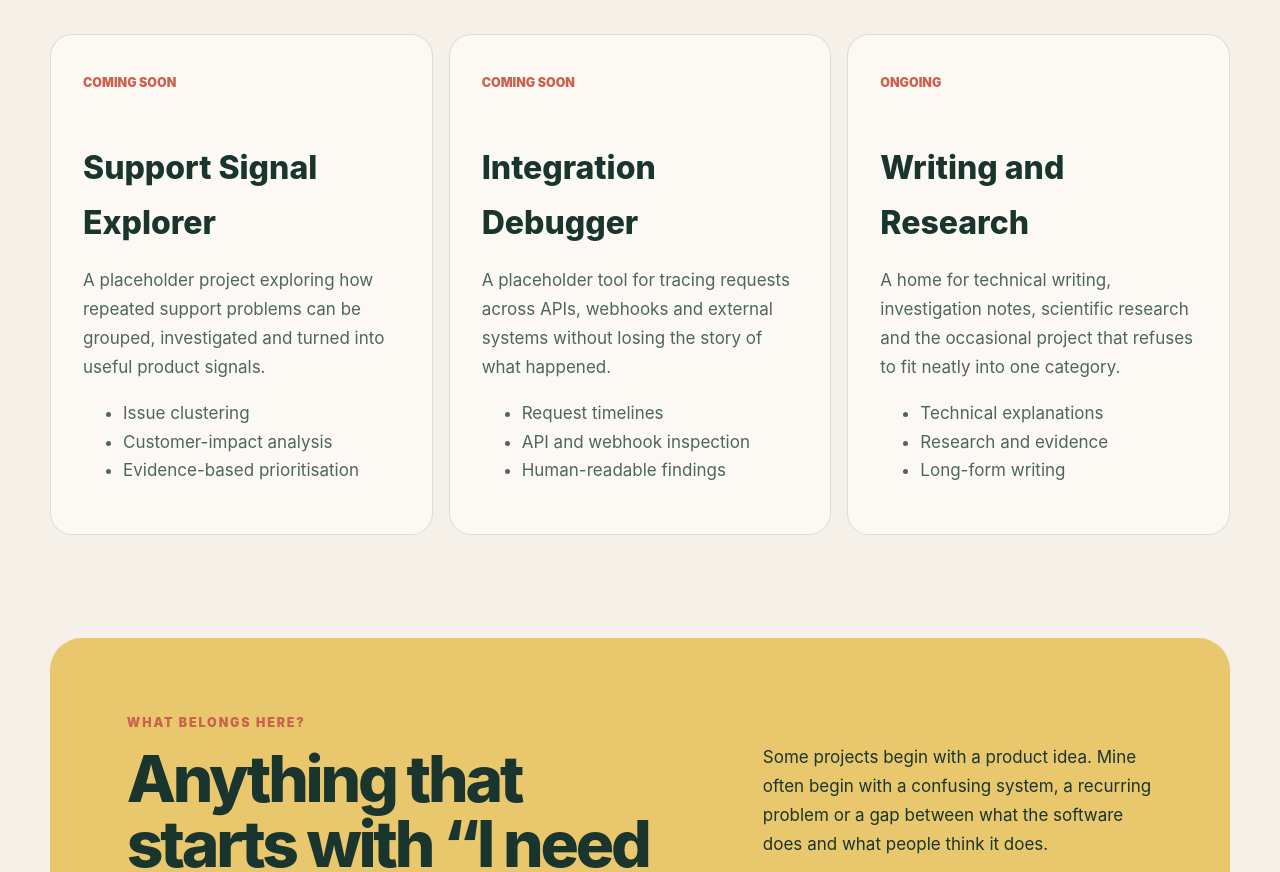
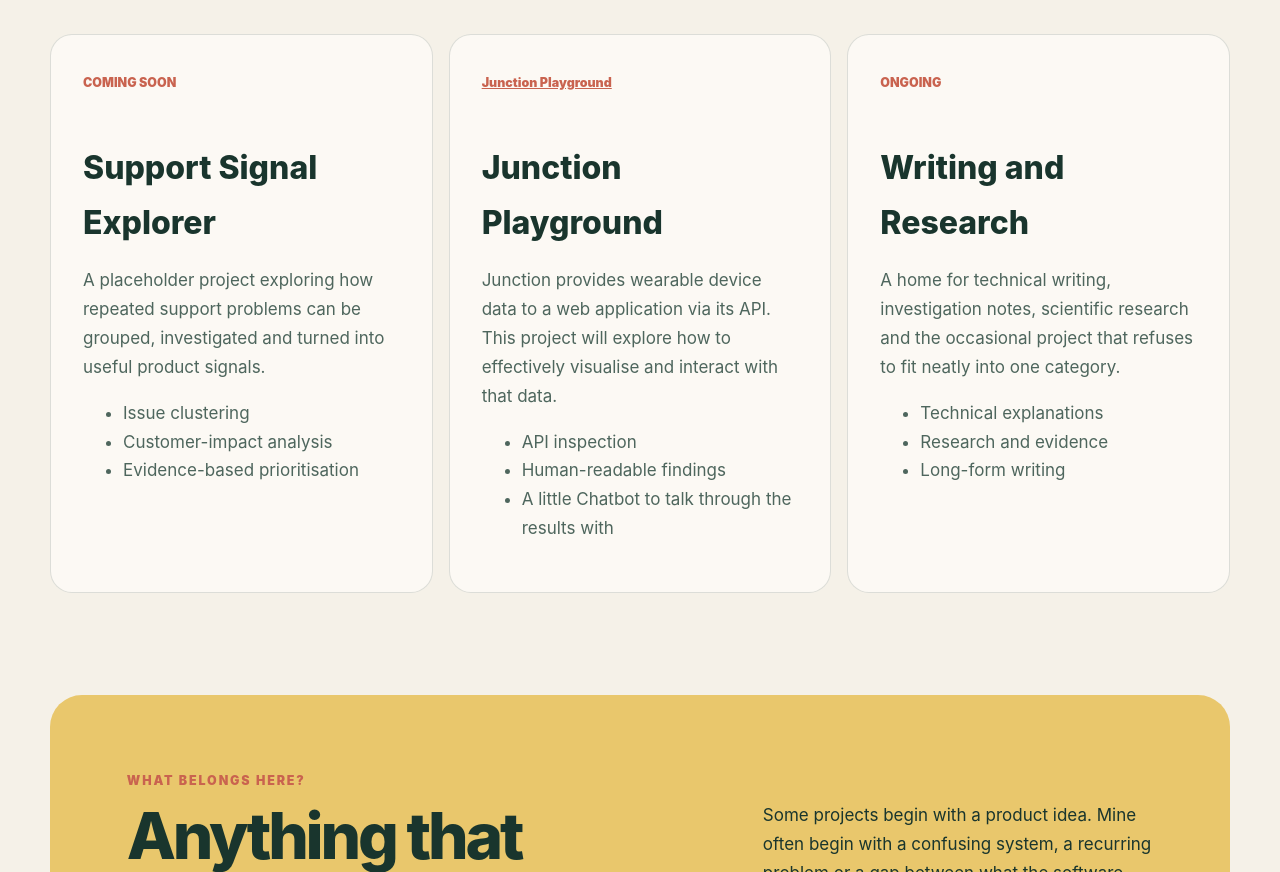
Before and after one commit to mccrann/portfolio, a website: page workbench.html in a window 1280 px wide. Shown: the part 4038-4910 px from the top of the page. Drawn offline with Linux system fonts and the light colour scheme.

Commit message:
add project

```diff
--- a/workbench.html
+++ b/workbench.html
@@ -379,19 +379,18 @@ No component library</code></pre>
         </article>
 
         <article class="strength-card">
-          <span class="card-number">COMING SOON</span>
+          <span class="card-number"><a href="https://junction-playground.karen-mccrann.workers.dev/" target="_blank">Junction Playground</a></span>
 
-          <h3>Integration Debugger</h3>
+          <h3>Junction Playground</h3>
 
           <p>
-            A placeholder tool for tracing requests across APIs, webhooks and
-            external systems without losing the story of what happened.
+            Junction provides wearable device data to a web application via its API. This project will explore how to effectively visualise and interact with that data.
           </p>
 
           <ul>
-            <li>Request timelines</li>
-            <li>API and webhook inspection</li>
+            <li>API inspection</li>
             <li>Human-readable findings</li>
+            <li>A little Chatbot to talk through the results with</li>
           </ul>
         </article>
 
```
